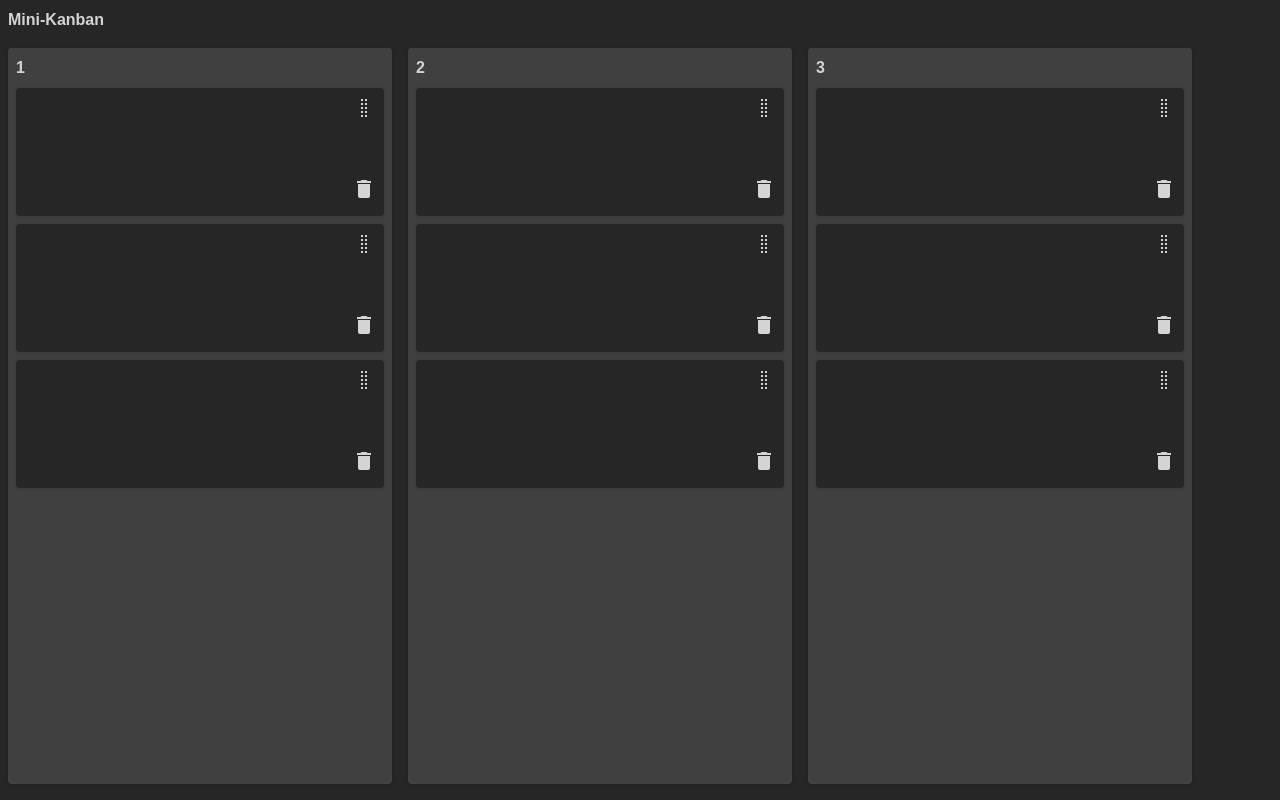
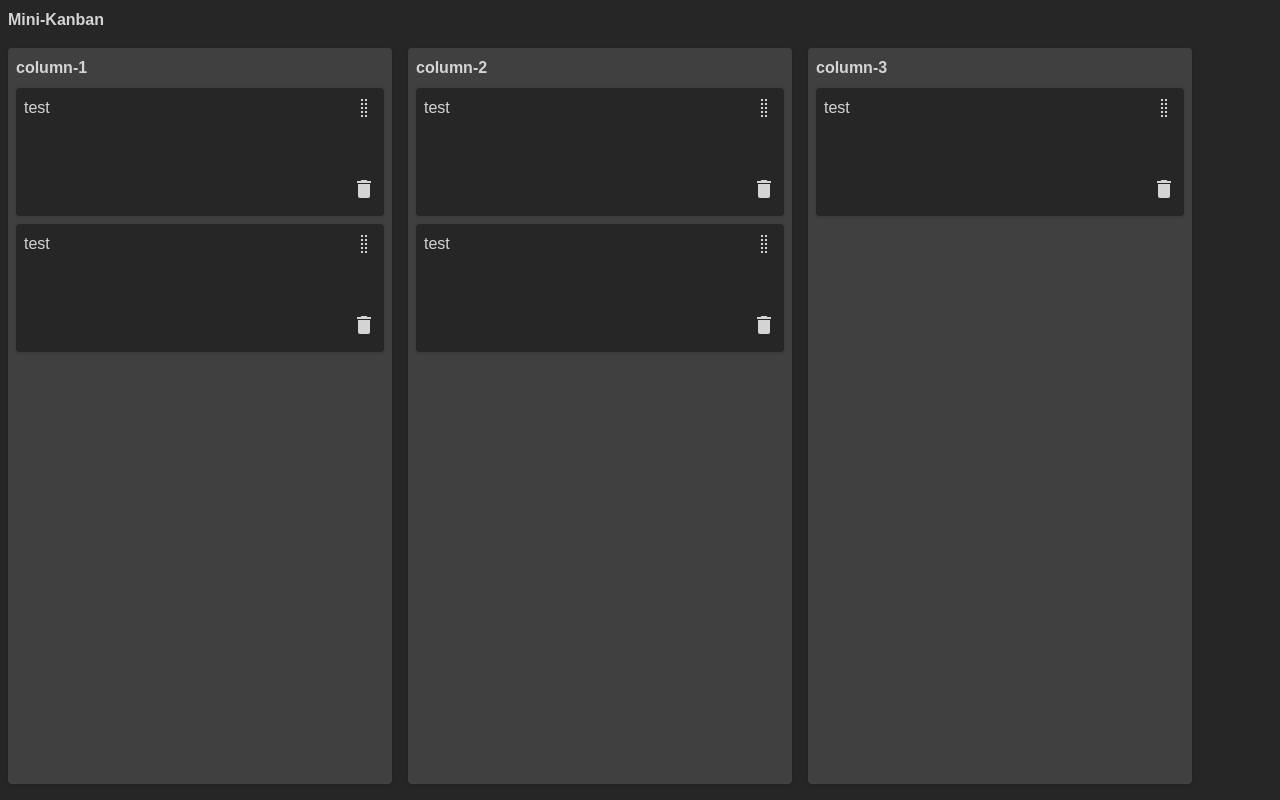
Before and after one commit to arielnmz/kanban-code-challenge, a React (Create React App) app: page / in a window 1280 px wide. Built offline with nearby package versions, Linux system fonts and the light colour scheme.

Commit message:
Use adhoc data structure for the board

```diff
--- a/src/components/board.tsx
+++ b/src/components/board.tsx
@@ -1,15 +1,43 @@
 import Column from "./column";
+import { BoardState, useBoardStateContext } from "../store";
+import { BoardT, ColumnT } from "../typedefs";
+
+function useReducedBoard(board: BoardT) {
+  const reducedBoard = board.cards.reduce<Record<string, ColumnT>>(
+    (cols, card) => {
+      if (Object.hasOwn(cols, card.column)) {
+        cols[card.column].cards.push(card);
+      } else {
+        cols[card.column] = {
+          id: card.column,
+          cards: [card],
+        };
+      }
+      return cols;
+    },
+    {},
+  );
+
+  return Object.values(reducedBoard);
+}
 
 export default function Board() {
+  const boardState = useBoardStateContext();
+  const [board] = boardState;
+
+  const columns = useReducedBoard(board);
+
   return (
     <div
       className={
         "h-full flex flex-row flex-nowrap justify-start space-x-4 p-2 pb-4"
       }
     >
-      <Column columnId={"1"} />
-      <Column columnId={"2"} />
-      <Column columnId={"3"} />
+      <BoardState.Provider value={boardState}>
+        {columns.map((column) => (
+          <Column key={column.id} column={column} />
+        ))}
+      </BoardState.Provider>
     </div>
   );
 }
--- a/src/components/card.tsx
+++ b/src/components/card.tsx
@@ -4,10 +4,13 @@ import {
   Dispatch,
   MutableRefObject,
   useCallback,
+  useContext,
   useEffect,
   useRef,
   useState,
 } from "react";
+import { BoardState } from "../store";
+import { CardT } from "../typedefs";
 
 // Custom hooks
 
@@ -21,7 +24,7 @@ function useDnDSource(
         (e as DragEvent).dataTransfer?.setData("text/plain", cardId);
       }
     },
-    [targetRef],
+    [cardId, targetRef],
   );
 }
 
@@ -43,24 +46,23 @@ function useDnDHandle(targetRef: MutableRefObject<Element | null>) {
 
 function useOptimisticDeleteCard(cardId: string): [boolean, () => void] {
   const [isDeleted, setIsDeleted] = useState(false);
+  const [, { deleteCard }] = useContext(BoardState)!;
   const deleter = useCallback(async () => {
-    console.log("Call to API to remove card", cardId);
+    await deleteCard(cardId);
     setIsDeleted(true);
-  }, [cardId]);
+  }, [deleteCard, cardId]);
   return [isDeleted, deleter];
 }
 
 function useToggleableEditField(
   textareaRef: MutableRefObject<HTMLTextAreaElement | null>,
-  card: {
-    id: string;
-    content: string;
-  },
+  card: CardT,
 ): [string, Dispatch<string>, boolean, () => void, () => void] {
   const [isEditMode, setIsEditMode] = useState(false);
   const [optimisticCardContent, setOptimisticCardContent] = useState(
     card.content,
   );
+  const [, { updateCard }] = useContext(BoardState)!;
 
   useEffect(() => {
     if (isEditMode) {
@@ -68,17 +70,17 @@ function useToggleableEditField(
     } else {
       textareaRef.current?.blur();
     }
-  }, [isEditMode]);
+  }, [isEditMode, textareaRef]);
 
   const editCard = useCallback(() => {
     setIsEditMode(true);
   }, []);
 
-  const saveCard = useCallback(() => {
-    const finalText = textareaRef.current?.value || "";
-    console.log("API call to update card", card, "new text", finalText);
+  const saveCard = useCallback(async () => {
+    card.content = textareaRef.current?.value || "";
+    await updateCard(card);
     setIsEditMode(false);
-  }, [textareaRef]);
+  }, [textareaRef, updateCard, card]);
 
   return [
     optimisticCardContent,
@@ -89,7 +91,7 @@ function useToggleableEditField(
   ];
 }
 
-export default function Card(props: { card: { id: string; content: string } }) {
+export default function Card(props: { card: CardT }) {
   const cardRef = useRef(null);
 
   const sourceDragStart = useDnDSource(props.card.id, cardRef);
--- a/src/components/column.tsx
+++ b/src/components/column.tsx
@@ -1,16 +1,16 @@
 import Card from "./card";
-import { useCallback } from "react";
+import { useCallback, useContext } from "react";
+import { BoardState } from "../store";
+import { ColumnT } from "../typedefs";
 
 // Custom hooks
 
-function useDnDTarget(
-  columnId: string,
-  updateCard: (cardId: string) => Promise<void>,
-) {
+function useDnDTarget(columnId: string) {
+  const [_, { updateCard }] = useContext(BoardState)!;
   const handleDrop = useCallback(async (e: any) => {
     e.preventDefault();
     const payload = e.dataTransfer.getData("text/plain");
-    await updateCard(payload);
+    await updateCard({ id: payload, column: columnId, content: "" });
     return false;
   }, []);
 
@@ -22,21 +22,8 @@ function useDnDTarget(
   return [handleDrop, handleDragOver];
 }
 
-function useUpdateCard(columnId: string) {
-  return useCallback(
-    async (cardId: string) => {
-      console.log("Call API to move card", cardId, "to", columnId);
-    },
-    [columnId],
-  );
-}
-
-export default function Column(props: { columnId: string }) {
-  const handleUpdateCard = useUpdateCard(props.columnId);
-  const [handleDrop, handleDragOver] = useDnDTarget(
-    props.columnId,
-    handleUpdateCard,
-  );
+export default function Column(props: { column: ColumnT }) {
+  const [handleDrop, handleDragOver] = useDnDTarget(props.column.id);
 
   return (
     <div
@@ -47,12 +34,12 @@ export default function Column(props: { columnId: string }) {
       }
     >
       {/*Title and drag and drop target*/}
-      <div className={"p-2 font-bold"}>{props.columnId}</div>
+      <div className={"p-2 font-bold"}>{props.column.id}</div>
       {/*Cards*/}
       <div className={"flex flex-col justify-start min-w-96 space-y-2 px-2"}>
-        <Card card={{ id: props.columnId + "-1", content: "" }} />
-        <Card card={{ id: props.columnId + "-2", content: "" }} />
-        <Card card={{ id: props.columnId + "-3", content: "" }} />
+        {props.column.cards.map((card) => (
+          <Card key={card.id} card={card} />
+        ))}
       </div>
     </div>
   );
--- /dev/null
+++ b/src/store.ts
@@ -0,0 +1,47 @@
+// A very simple store implementation using state, context and callbacks
+
+import { createContext, useCallback, useEffect, useState } from "react";
+import { BoardT, CardT } from "./typedefs";
+
+export type BoardStateType = [
+  BoardT,
+  {
+    createCard: (card: CardT) => Promise<void>;
+    updateCard: (card: CardT) => Promise<void>;
+    deleteCard: (cardId: string) => Promise<void>;
+  },
+];
+
+export const BoardState = createContext<BoardStateType | null>(null);
+
+export function useBoardStateContext(): BoardStateType {
+  const [board, setBoard] = useState<BoardT>({ cards: [] });
+  const [synced, setSynced] = useState(false);
+
+  useEffect(() => {
+    if (board === null || !synced) {
+      setBoard({
+        cards: [
+          { id: "1", column: "column-1", content: "test" },
+          { id: "2", column: "column-1", content: "test" },
+          { id: "3", column: "column-2", content: "test" },
+          { id: "4", column: "column-2", content: "test" },
+          { id: "5", column: "column-3", content: "test" },
+        ],
+      });
+      setSynced(true);
+    }
+  }, [board, synced]);
+
+  const createCard = useCallback(async (card: CardT) => {
+    console.log("API call to create card", card);
+  }, []);
+  const updateCard = useCallback(async (card: CardT) => {
+    console.log("API call to update card", card);
+  }, []);
+  const deleteCard = useCallback(async (cardId: string) => {
+    console.log("API call to delete card", cardId);
+  }, []);
+
+  return [board, { createCard, updateCard, deleteCard }];
+}
--- /dev/null
+++ b/src/typedefs.ts
@@ -0,0 +1,14 @@
+export type CardT = {
+  id: string;
+  column: string;
+  content: string;
+};
+
+export type ColumnT = {
+  id: string;
+  cards: CardT[];
+};
+
+export type BoardT = {
+  cards: CardT[];
+};
```
